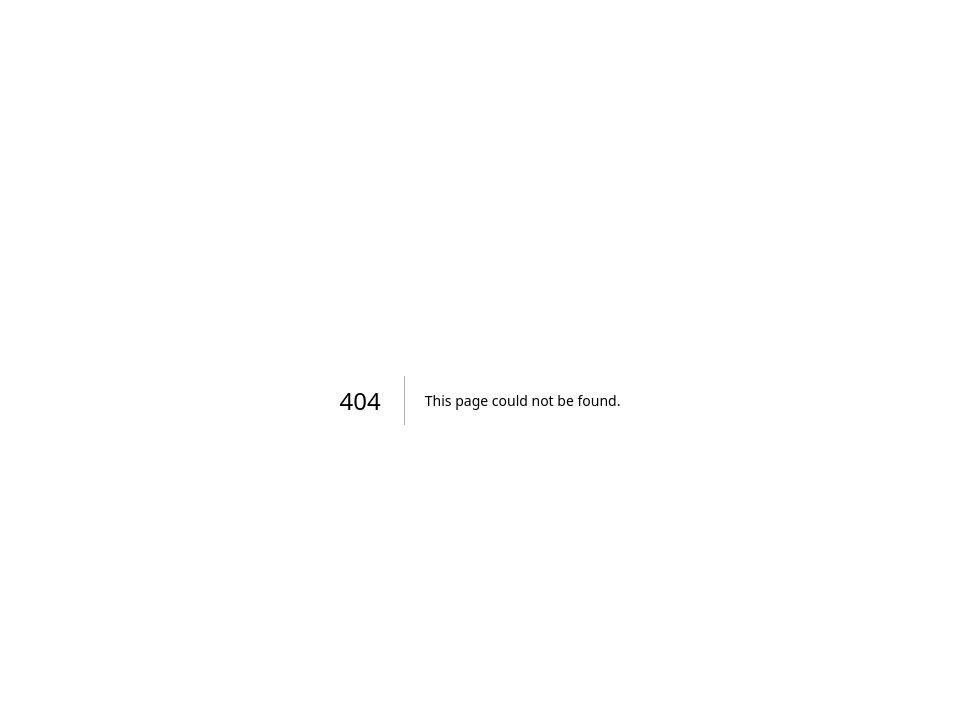
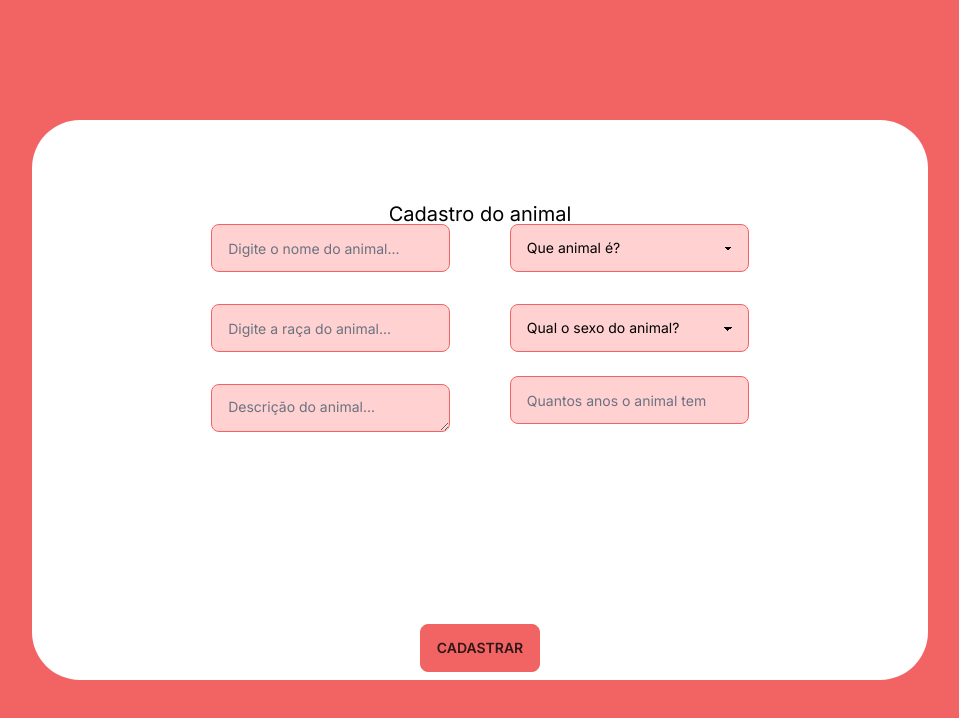
Before and after one commit to Bruno-Venturini/adote-me, a Next.js app: page /animal in a window 1280 px wide. Before the commit this address had no page. Shown: the top 718 px of the page, without its empty margins (160-1119 px from the left). Built offline with nearby package versions, Linux system fonts and the light colour scheme.

Commit message:
adicionado cadastro do animal

```diff
--- /dev/null
+++ b/src/app/animal/page.tsx
@@ -0,0 +1,49 @@
+import React from "react";
+
+export default function Animal() {
+    return(
+        <div className="bg-secondary">
+            <div className="h-screen w-full flex items-center place-content-center">
+                <div className="bg-white flex artboard grid grid-cols-5 grid-rows-7 grid-flow-row phone-square-lg place-content-baseline">
+                    <div className="flex place-content-center col-start-2 col-span-3 row-start-1 mt-20 text-black text-xl">
+                        Cadastro do animal
+                    </div>
+                    <div className="flex place-content-center mt-20 row-start-1 row-span-1 col-start-3"></div>
+                    <div className="mt-4 row-start-2 col-start-2 col-span-2 flex place-content-start items-center">
+                        <input type="text" placeholder="Digite o nome do animal..."
+                               className="bg-primary input input-md input-secondary w-8/12 max-w-xs placeholder-gray-500 text-black"/>
+                    </div>
+                    <div className="mt-4 row-start-2 col-start-3 col-span-2 flex place-content-end items-center">
+                        <select className="bg-primary select select-secondary w-8/12 text-black max-w-xs selected">
+                            <option selected disabled>Que animal é?</option>
+                            <option>Gato</option>
+                            <option>Cachorro</option>
+                        </select>
+                    </div>
+                    <div className="mt-4 row-start-3 col-start-2 col-span-2 flex place-content-start items-center">
+                        <input type="text" placeholder="Digite a raça do animal..."
+                               className="bg-primary input input-md input-secondary w-8/12 max-w-xs placeholder-gray-500 text-black"/>
+                    </div>
+                    <div className="mt-4 row-start-3 col-start-3 col-span-2 flex place-content-end items-center">
+                        <select className="bg-primary select select-secondary w-8/12 text-black max-w-xs selected">
+                            <option selected disabled>Qual o sexo do animal?</option>
+                            <option>Macho</option>
+                            <option>Fêmea</option>
+                        </select>
+                    </div>
+                    <div className="mt-4 row-start-4 col-start-3 col-span-2 flex place-content-end items-start">
+                        <input type="number" placeholder="Quantos anos o animal tem"
+                                className="bg-primary input input-md input-secondary w-8/12 max-w-xs placeholder-gray-500 text-black"/>
+                    </div>
+                    <div className="mt-4 row-start-4 col-start-2 col-span-2 flex place-content-start items-center">
+                        <textarea placeholder="Descrição do animal..."
+                            className="textarea bg-primary input input-md input-secondary w-8/12 max-w-xs placeholder-gray-500 text-black"/>
+                    </div>
+                    <div className="row-start-7 col-start-3 mt-4 flex items-center place-content-center">
+                        <button className="btn btn-secondary hover:btn-accent">Cadastrar</button>
+                    </div>
+                </div>
+            </div>
+        </div>
+    );
+}
```
